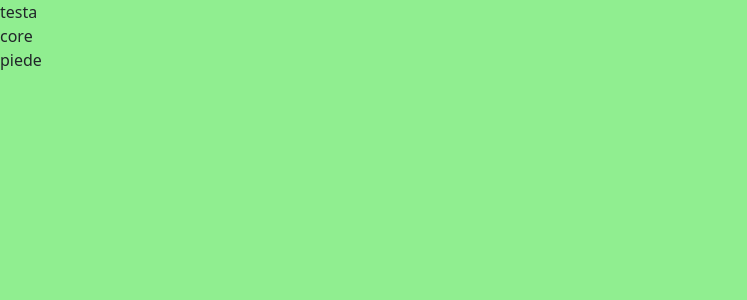
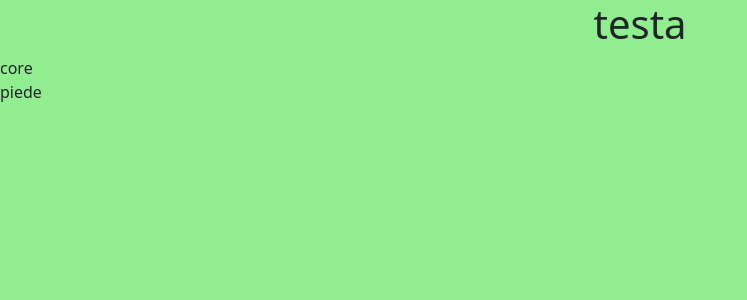
Before and after one commit to uomma/vue-you, a Vue app: page / in a window 1280 px wide. Shown: the top 300 px of the page, without its empty margins (0-747 px from the left). Built offline with nearby package versions, Linux system fonts and the light colour scheme.

Commit message:
bootstrap

```diff
--- a/src/components/AppHeader.vue
+++ b/src/components/AppHeader.vue
@@ -1,17 +1,16 @@
 <script>
-    export default {
-        name:'AppHeader'
-    }
+export default {
+    name: 'AppHeader'
+}
 </script>
 
 <template>
     <div>
-        testa
+        <h1 class="text-center">testa</h1>
+
     </div>
 </template>
 
 
 
-<style lang="scss" scoped>
-
-</style>
+<style lang="scss" scoped></style>
--- a/src/main.js
+++ b/src/main.js
@@ -1,6 +1,7 @@
 import { createApp } from 'vue'
 import './assets/sass/main.scss';
 import "@fontsource/nunito"; // Defaults to weight 400
+import * as bootstrap from 'bootstrap'
 import App from './App.vue'
 
 createApp(App).mount('#app')
```
